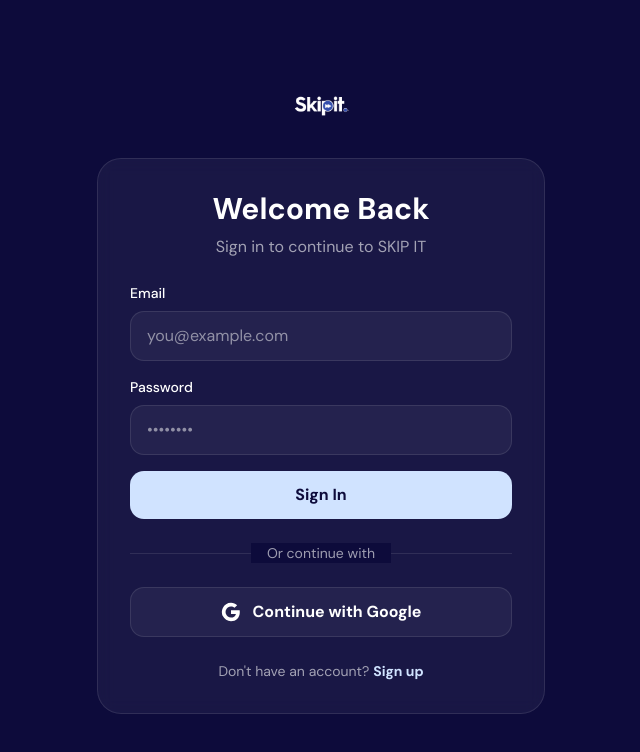
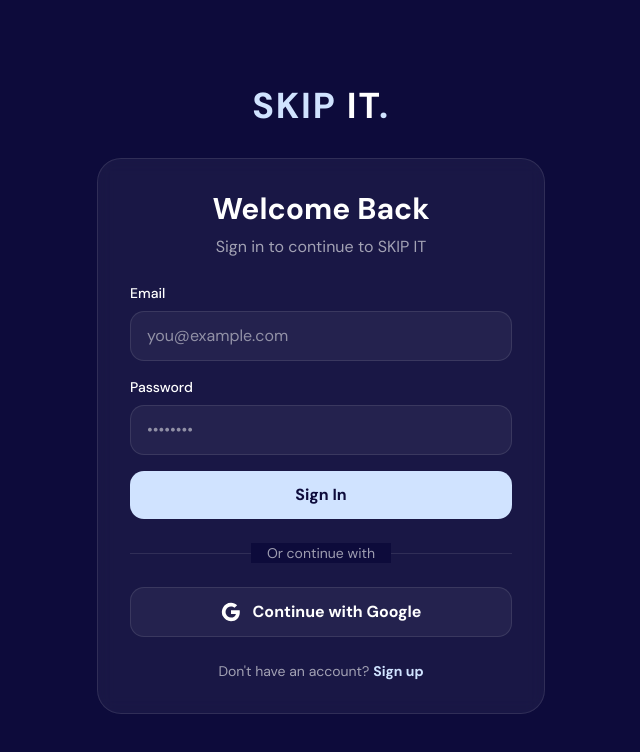
Before and after one commit to skipit-tech/replit, a Next.js app: page /signin in a window 1280 px wide. Shown: the top 752 px of the page, without its empty margins (319-959 px from the left). Built offline with nearby package versions, Linux system fonts and the light colour scheme.

Commit message:
feat: enhance logo readability on auth pages
Update logos for better visibility and brand consistency.

#VERCEL_SKIP

Co-authored-by: null <220998700+skipit-tech@users.noreply.github.com>

```diff
--- a/app/(auth)/signin/page.tsx
+++ b/app/(auth)/signin/page.tsx
@@ -62,7 +62,11 @@ export default function SignInPage() {
     <div className="min-h-screen bg-[#0D0B3B] text-white flex items-center justify-center px-4">
       <div className="w-full max-w-md">
         <Link href="/" className="flex justify-center mb-8">
-          <img src="/skipit-logo.png" alt="SKIP IT." className="h-10 w-auto" />
+          <div className="text-4xl font-bold tracking-wider">
+            <span className="text-[#d0e3ff]">SKIP</span>
+            <span className="text-white"> IT</span>
+            <span className="text-[#d0e3ff]">.</span>
+          </div>
         </Link>
 
         <div className="bg-white/5 backdrop-blur border border-white/10 rounded-3xl p-8">
--- a/app/(auth)/signup/page.tsx
+++ b/app/(auth)/signup/page.tsx
@@ -96,7 +96,11 @@ export default function SignUpPage() {
     <div className="min-h-screen bg-[#0D0B3B] text-white flex items-center justify-center px-4">
       <div className="w-full max-w-md">
         <Link href="/" className="flex justify-center mb-8">
-          <img src="/skipit-logo.png" alt="SKIP IT." className="h-10 w-auto" />
+          <div className="text-4xl font-bold tracking-wider">
+            <span className="text-[#d0e3ff]">SKIP</span>
+            <span className="text-white"> IT</span>
+            <span className="text-[#d0e3ff]">.</span>
+          </div>
         </Link>
 
         <div className="bg-white/5 backdrop-blur border border-white/10 rounded-3xl p-8">
```
